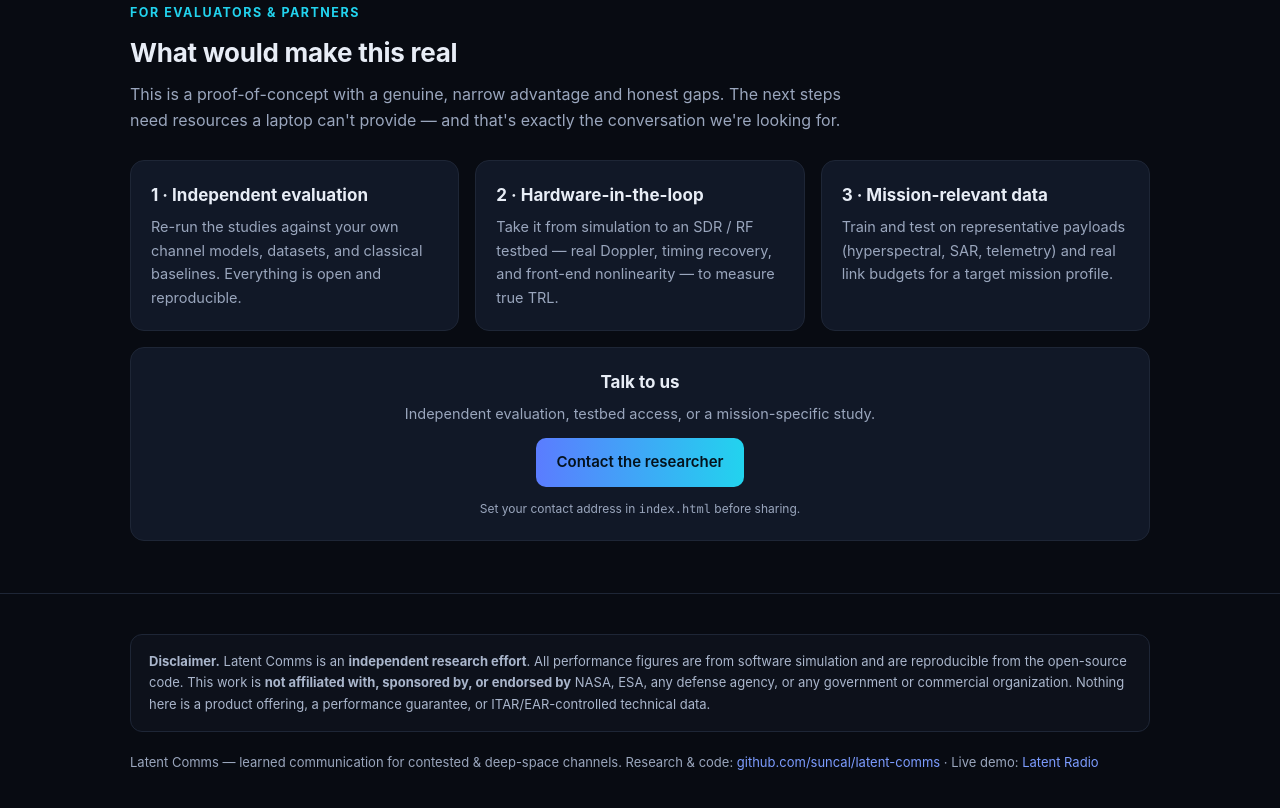
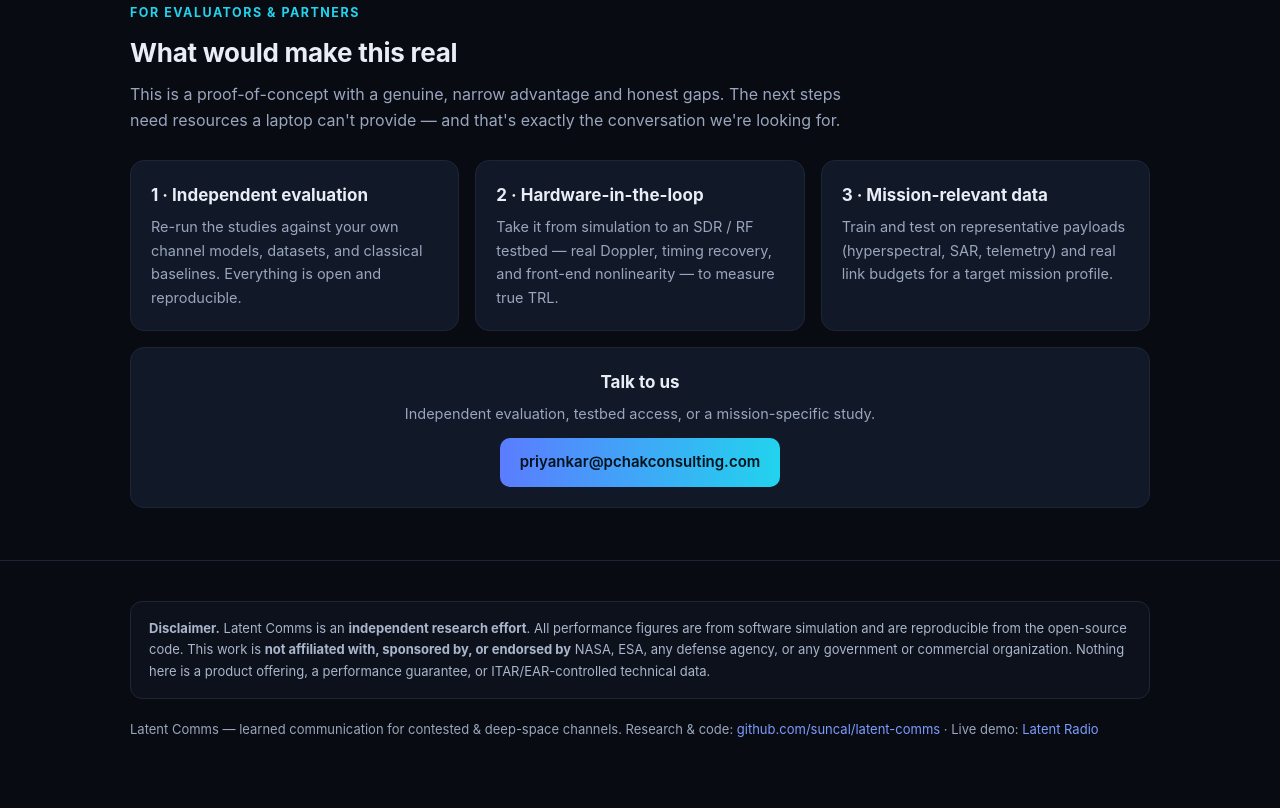
Before and after one commit to suncal/latent-comms, a plain HTML site: page index.html in a window 1280 px wide. Shown: the part 3943-4751 px from the top of the page. Drawn offline with Linux system fonts and the light colour scheme.

Commit message:
Set contact email (priyankar@pchakconsulting.com)

```diff
--- a/index.html
+++ b/index.html
@@ -298,8 +298,7 @@
     <div class="card" style="margin-top:16px;text-align:center">
       <h3 style="margin:0 0 6px">Talk to us</h3>
       <p style="color:var(--mut);margin:0 0 12px">Independent evaluation, testbed access, or a mission-specific study.</p>
-      <a class="btn p" href="mailto:REPLACE_WITH_YOUR_CONTACT_EMAIL?subject=Latent%20Comms%20—%20evaluation%20enquiry">Contact the researcher</a>
-      <p style="color:var(--mut);font-size:12px;margin-top:12px">Set your contact address in <span class="mono">index.html</span> before sharing.</p>
+      <a class="btn p" href="mailto:priyankar@pchakconsulting.com?subject=Latent%20Comms%20—%20evaluation%20enquiry">priyankar@pchakconsulting.com</a>
     </div>
   </div>
 </section>
```
